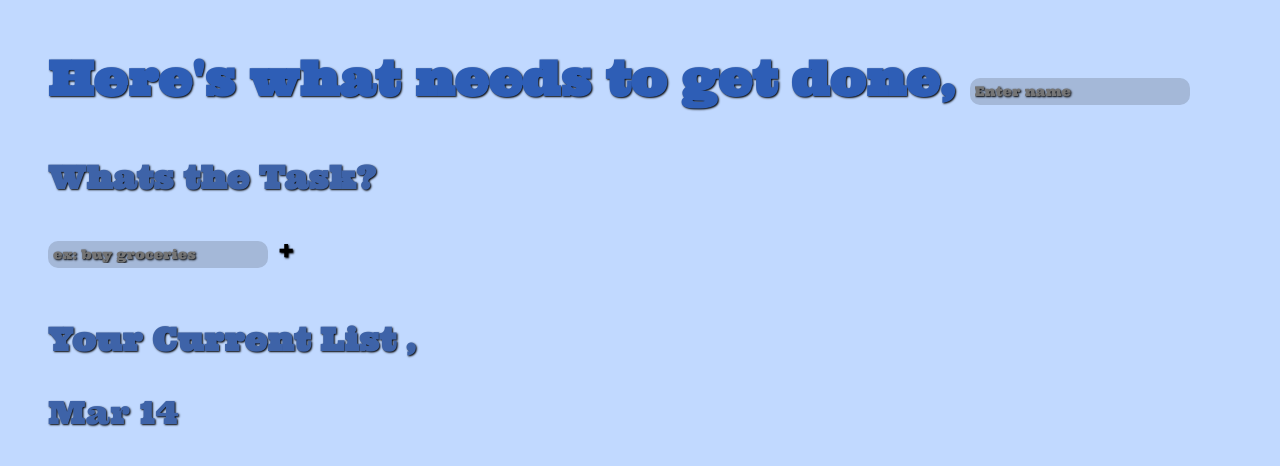
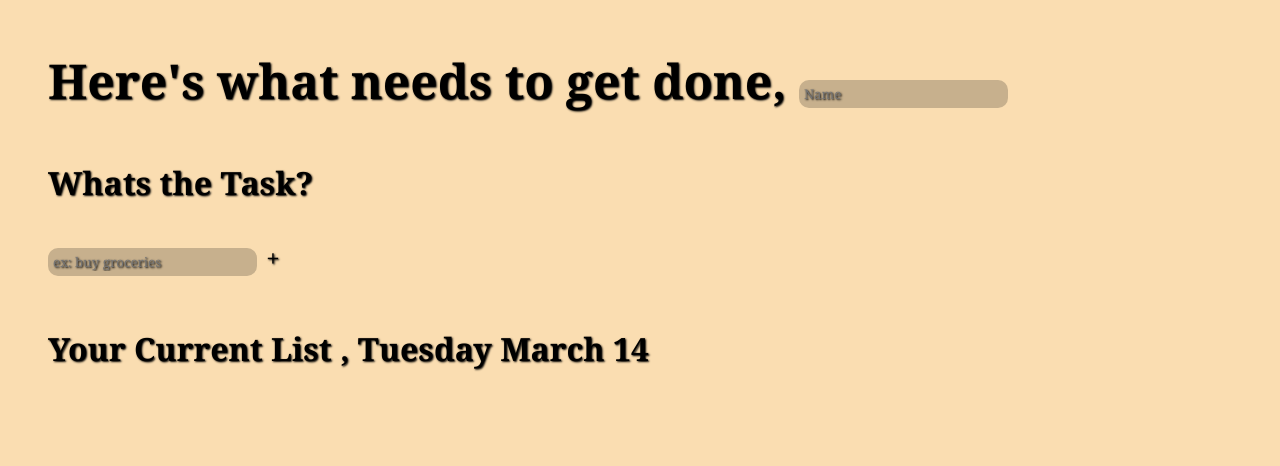
Before and after one commit to jonathanmorenofarias/TODO-LIST-APP, a plain HTML site: page index.html in a window 1280 px wide. Drawn offline with Linux system fonts and the light colour scheme.

Commit message:
added date and working on js

```diff
--- a/main.css
+++ b/css/main.css
@@ -2,26 +2,27 @@
 
     margin: 0;
     padding: 0;
-    font-family: 'Ultra', serif;
+    font-family: Georgia, 'Times New Roman', Times, serif;
     box-sizing: border-box;
+
 }
 
 body {
-    background: rgb(193, 217, 255);
-
+    background-color: rgb(250, 221, 177);
 }
 
 input {
     padding: 5px;
     border-radius: 10px;
     text-shadow: 1px 1px 2px black;
-    background: rgb(164, 184, 216);
+    background: rgb(199, 176, 141);
     appearance: none;
     border: none;
     outline: none;
 }
 
 #forward-todo {
+
     font-size: 1.5rem;
     padding: 5px;
     text-shadow: 1px 1px 2px black;
@@ -52,7 +53,7 @@ section {
 }
 
 .greet {
-    color: rgb(46, 94, 182);
+    color: rgb(0, 0, 0);
     font-size: 3rem;
     margin-bottom: 2rem;
 
@@ -61,7 +62,7 @@ section {
 
 h3, #date{
 
-    color: rgb(62, 99, 168);
+    color: rgb(0, 0, 0);
     font-size: 2rem;
     margin-bottom: 2rem;
     margin-right: .8rem;
--- a/index.html
+++ b/index.html
@@ -15,7 +15,7 @@
     <link rel="stylesheet" href="https://cdnjs.cloudflare.com/ajax/libs/font-awesome/6.2.1/css/all.min.css">
 
 
-    <link rel="stylesheet" href="main.css" />
+    <link rel="stylesheet" href="css/main.css" />
     <link rel="" href="main.js" />
 </head>
 <body>
@@ -24,7 +24,7 @@
 
         <section class="welcome">
             <h2 class="greet">
-                Here's what needs to get done, <input type="text" id="user-name" placeholder="Enter name"> <!-- TAKE USERS NAME INPUT -->
+                Here's what needs to get done, <input type="text" id="user-name" placeholder="Name"> <!-- TAKE USERS NAME INPUT -->
             </h2>
         </section>
 
@@ -35,15 +35,14 @@
         </section>
 
         <section class="todo-list">
-            <h3>Your Current List , </h3>
-            <span id="date"></span>
+            <h3>Your Current List , <span id="date"></span></h3>
             <section class="real-list">
-
             </section>
-
         </section>
 
+
+
     </main>
-    <script src="main.js"></script>
+    <script src="js/main.js"></script>
 </body>
 </html>
--- a/main.js
+++ b/js/main.js
@@ -15,16 +15,18 @@ function show_Item() {
     let items = ""
     for (let i = 0; i < todo_List.length; i++) {
         items+= `<div class = "item">
-                    <h2>${todo_List[i]}</h2>
+                    <h3>${todo_List[i]}</h3>
                 </div>`
     }
     document.querySelector(".real-list").innerHTML = items
 }
 
 function show_Date() {
-    let date = new Date()
-    date = date.toString().split(" ")
-    document.querySelector("#date").innerHTML = date[1] + " " + date[2]
+    const months = ["January", "February", "March", "April", "May", "June", "July", "August", "September", "October", "November", "December"];
+    const days = ["Sunday", "Monday", "Tuesday", "Wednesday", "Thursday", "Friday", "Saturday"];
+
+    const date = new Date();
+    document.querySelector("#date").innerHTML = days[date.getDay()] + " " + months[date.getMonth()] + " " + date.getDate()
 }
 
 window.onload = function() {
```
